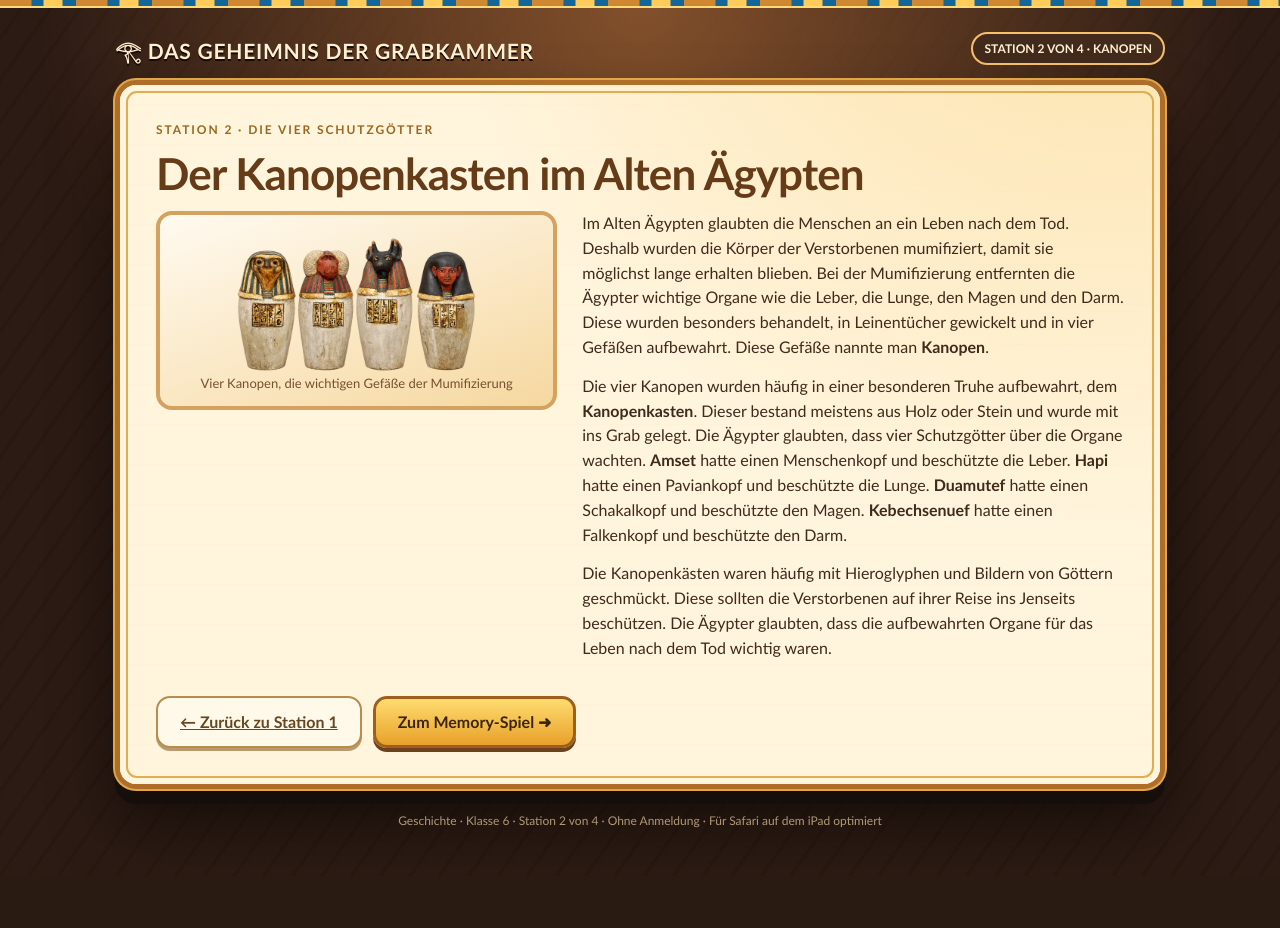
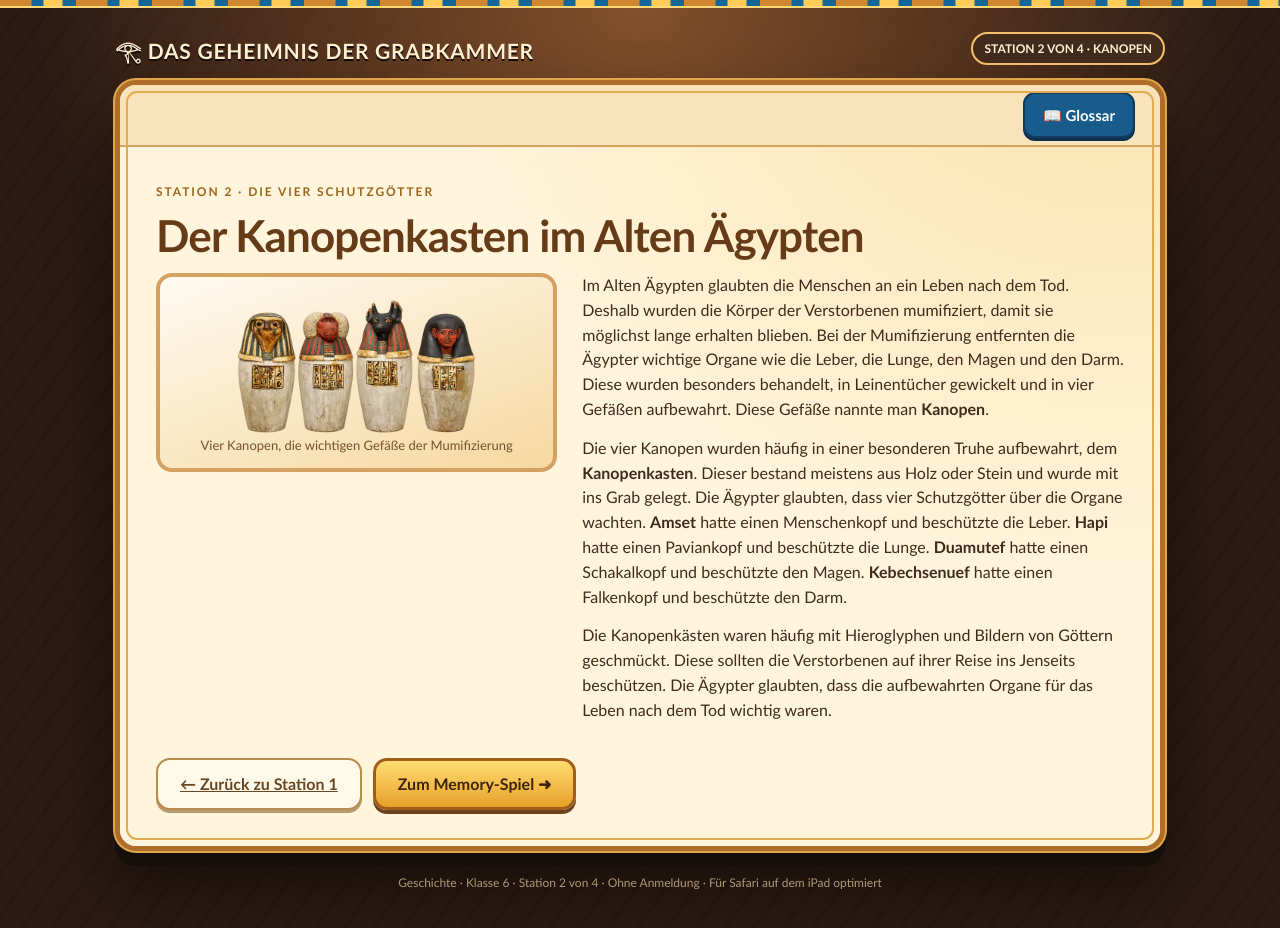
Before and after one commit to droeseschule/aegypten-exit-game, a plain HTML site: page station2.html in a window 1280 px wide. Before the commit the page ends 876 px from the top, so only its background shows below. Drawn offline with Linux system fonts and the light colour scheme.

Commit message:
Glossar-Button auf allen Seiten von Station 2 einbinden

```diff
--- a/station2.html
+++ b/station2.html
@@ -169,7 +169,8 @@ video{display:block;width:100%;height:auto;max-height:58vh;background:#211912;bo
 .memory-text-help{margin-top:17px;background:#fffaf0;border:2px solid #cb9e5a;border-radius:15px;padding:clamp(14px,3vw,24px);font-size:16px;line-height:1.66}
 .memory-text-help h3{color:#663b18;font-size:23px;line-height:1.25;margin:0 0 14px}
 .memory-text-help p{margin:0 0 13px}
-</style></head><body>
+</style><link rel="stylesheet" href="glossar.css?v=1">
+</head><body>
 <div class="topline"></div><main class="wrap">
 <header><div class="logo">𓂀 DAS GEHEIMNIS DER GRABKAMMER</div><div class="header-pill">STATION 2 VON 4 · KANOPEN</div></header>
 <section class="frame" aria-label="Exit-Game: Kanopen">
@@ -307,4 +308,5 @@ function animateDoor(){var tile=$('second-tile'),glow=$('second-glow');tile.clas
 $('station2-replay').addEventListener('click',function(){reset();solutions.forEach(function(_,i){$('gap-'+i).value='';$('gap-'+i).classList.remove('ok','error')});$('cloze-feedback').classList.add('hidden');$('cloze-words').classList.add('hidden');$('cloze-help').setAttribute('aria-expanded','false');show('info')});
 load();redraw();show('info');
 })();
-</script></body></html>
+</script><script src="glossar.js?v=1" defer data-glossar-station="2"></script>
+</body></html>
```
